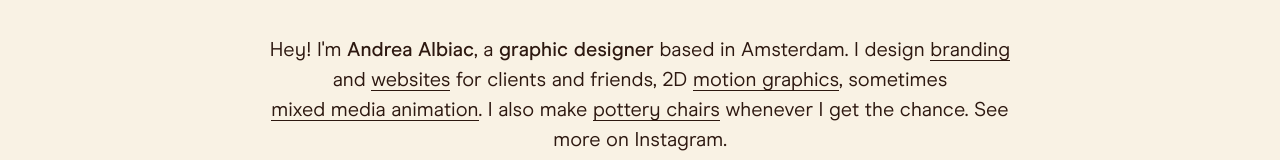
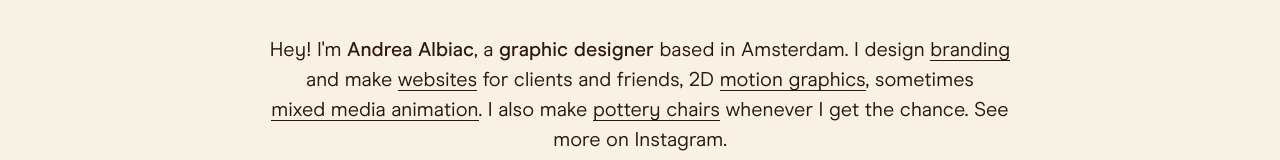
Before and after one commit to andrealbiac/andrealbiac.github.io, a website: page index.html in a window 1280 px wide. Shown: the part 305-465 px from the top of the page. Drawn offline with nearby package versions, Linux system fonts and the light colour scheme.

Commit message:
'make' websites

```diff
--- a/index.html
+++ b/index.html
@@ -18,7 +18,7 @@
             <img src="img/sun.svg" alt="Auto Scroll" class="sun-icon">
         </button>
         <div class="index-text">
-            <p><span class="dim-text">Hey! I'm </span><span class="name-highlight-static dim-text">Andrea Albiac</span><span class="dim-text">, a </span><span class="name-highlight dim-text">graphic designer</span><span class="dim-text"> based in Amsterdam. I design </span><a href="#" class="category-link" data-category="branding">branding</a><span class="dim-text"> and </span><a href="#" class="category-link" data-category="web">websites</a><span class="dim-text"> for clients and friends, 2D </span><a href="#" class="category-link" data-category="motion">motion&nbsp;graphics</a><span class="dim-text">, sometimes </span><a href="#" class="category-link" data-category="mixedmedia">mixed&nbsp;media&nbsp;animation</a><span class="dim-text">. I also make </span><a href="#" class="category-link" data-category="pottery">pottery&nbsp;chairs</a><span class="dim-text"> whenever I get the chance. See more on </span><a href="https://instagram.com/andrea.albiac" target="_blank" class="dim-text">Instagram.</a></p>
+            <p><span class="dim-text">Hey! I'm </span><span class="name-highlight-static dim-text">Andrea Albiac</span><span class="dim-text">, a </span><span class="name-highlight dim-text">graphic designer</span><span class="dim-text"> based in Amsterdam. I design </span><a href="#" class="category-link" data-category="branding">branding</a><span class="dim-text"> and make </span><a href="#" class="category-link" data-category="web">websites</a><span class="dim-text"> for clients and friends, 2D </span><a href="#" class="category-link" data-category="motion">motion&nbsp;graphics</a><span class="dim-text">, sometimes </span><a href="#" class="category-link" data-category="mixedmedia">mixed&nbsp;media&nbsp;animation</a><span class="dim-text">. I also make </span><a href="#" class="category-link" data-category="pottery">pottery&nbsp;chairs</a><span class="dim-text"> whenever I get the chance. See more on </span><a href="https://instagram.com/andrea.albiac" target="_blank" class="dim-text">Instagram.</a></p>
         </div>
         <div class="bottom-bar">
             <span class="portfolio-note">Extended portfolio upon request.</span>
```
